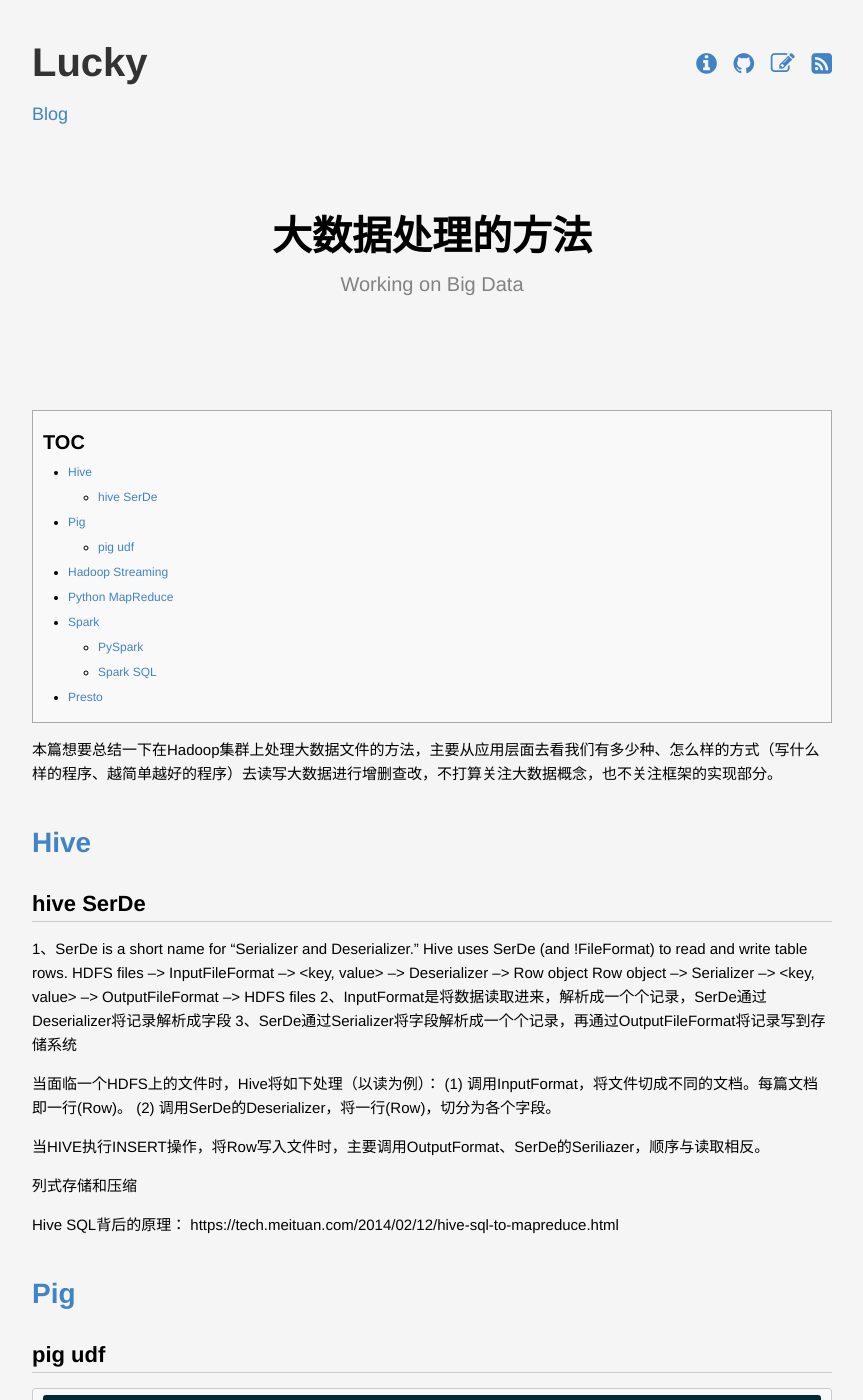
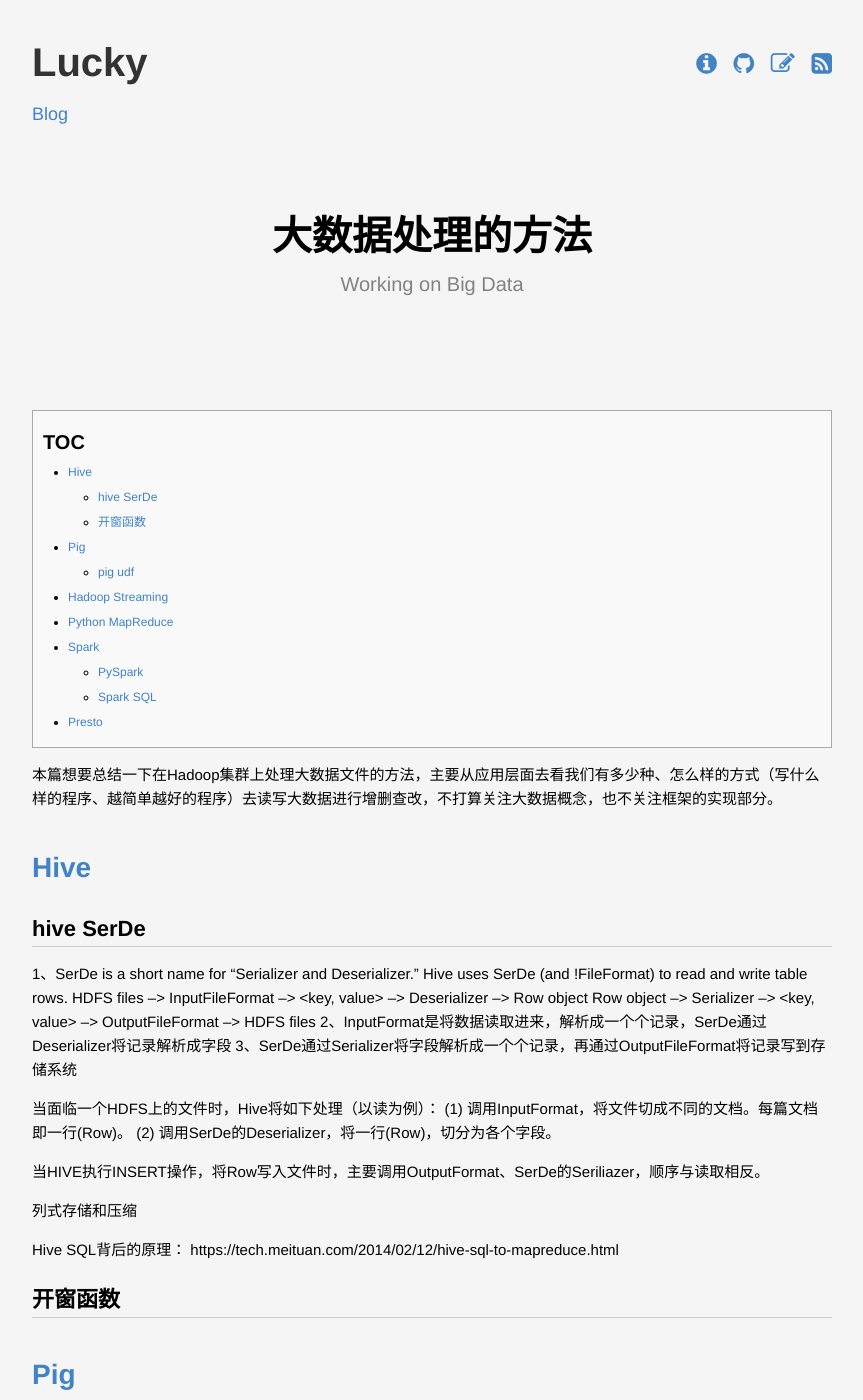
Before and after one commit to lucky521/blog, a Jekyll site: the page built from _posts/language/2018-07-21-big-data-language.markdown, in a window 1280 px wide and 1400 px high. Shown: the whole window, without its empty margins (208-1071 px from the left). Built offline with Jekyll 4.4.1, drawn with Linux system fonts in a browser that asks for light colours.

Commit message:
Update 2018-07-21-big-data-language.markdown

```diff
--- a/_posts/language/2018-07-21-big-data-language.markdown
+++ b/_posts/language/2018-07-21-big-data-language.markdown
@@ -29,6 +29,8 @@ Row object –> Serializer –> <key, value> –> OutputFileFormat –> HDFS fil
 
 Hive SQL背后的原理： https://tech.meituan.com/2014/02/12/hive-sql-to-mapreduce.html
 
+
+## 开窗函数
 
 # Pig
 
```
